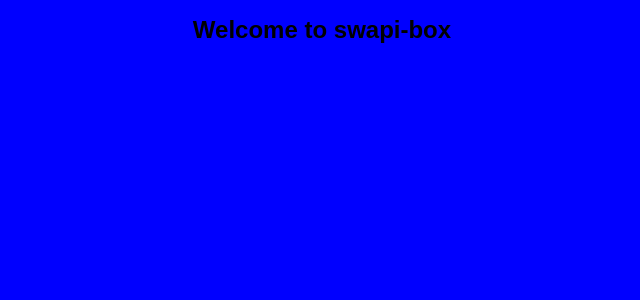
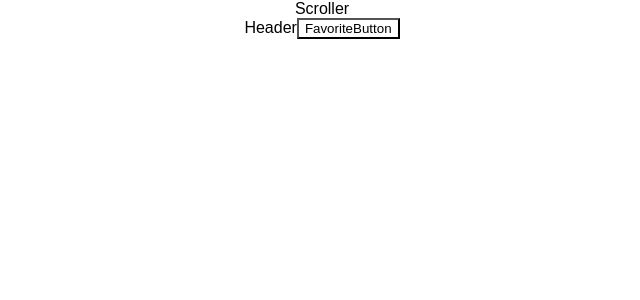
Before and after one commit to jasonhughes1/swapi-box, a React (Create React App) app: page / in a window 1280 px wide. Shown: the top 300 px of the page, without its empty margins (318-958 px from the left). Built offline with nearby package versions, Linux system fonts and the light colour scheme.

Commit message:
skeleton of our dumb components are present

```diff
--- a/src/Components/App.js
+++ b/src/Components/App.js
@@ -1,12 +1,26 @@
 import React, { Component } from 'react';
+import Scroller from './Scroller';
+import Main from './Main';
 import '../scss/App.css';
 
 
 class App extends Component {
+  // constructor() {
+  //   super();
+  //   this.state {
+  //     filmData: null,
+  //     peopleData: null,
+  //     planetData: null,
+  //     vehicleData: null,
+  //     favoriteCards: [],
+  //   }
+  // };
+
   render() {
     return (
       <div className="App">
-          <h1 className="App-title">Welcome to swapi-box</h1>
+        <Scroller />
+        <Main />
       </div>
     );
   }
--- /dev/null
+++ b/src/Components/FavoriteButton.js
@@ -0,0 +1,11 @@
+import React from 'react';
+
+const FavoriteButton = () => {
+  return (
+    <button>
+      FavoriteButton
+    </button>
+  )
+}
+
+export default FavoriteButton;
--- /dev/null
+++ b/src/Components/Header.js
@@ -0,0 +1,13 @@
+import React from 'react';
+import FavoriteButton from './FavoriteButton';
+
+const Header = () => {
+  return (
+    <div>
+      Header
+      <FavoriteButton/>
+    </div>
+  )
+}
+
+export default Header;
--- /dev/null
+++ b/src/Components/Main.js
@@ -0,0 +1,12 @@
+import React from 'react';
+import Header from './Header';
+
+const Main = () => {
+  return (
+    <div>
+      <Header />
+    </div>
+  )
+}
+
+export default Main;
--- /dev/null
+++ b/src/Components/Scroller.js
@@ -0,0 +1,11 @@
+import React from 'react';
+
+const Scroller = () => {
+  return (
+    <div>
+      Scroller
+    </div>
+  )
+}
+
+export default Scroller;
--- a/src/scss/App.css
+++ b/src/scss/App.css
@@ -1,5 +1,5 @@
 * {
-  background-color: blue; }
+  background-color: white; }
 
 .App {
   text-align: center; }
--- a/src/scss/App.scss
+++ b/src/scss/App.scss
@@ -1,8 +1,7 @@
 @import './variables.scss';
 
-
 * {
-  background-color: blue;
+  background-color: white;
 }
 
 .App {
```
Also changed, not shown: src/Components/ButtonContainer.js (added, +11 -0 lines), 1 other file (tests, documents, lock files or other folders).
